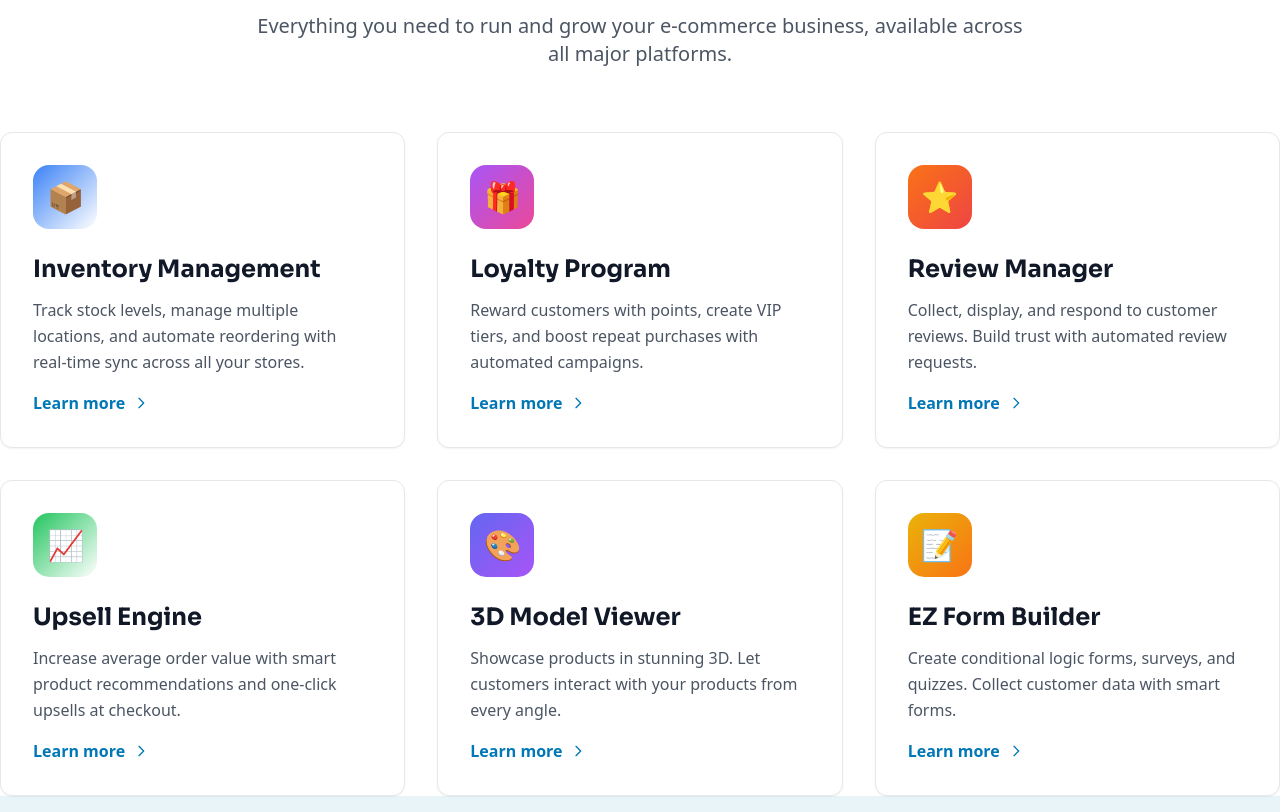
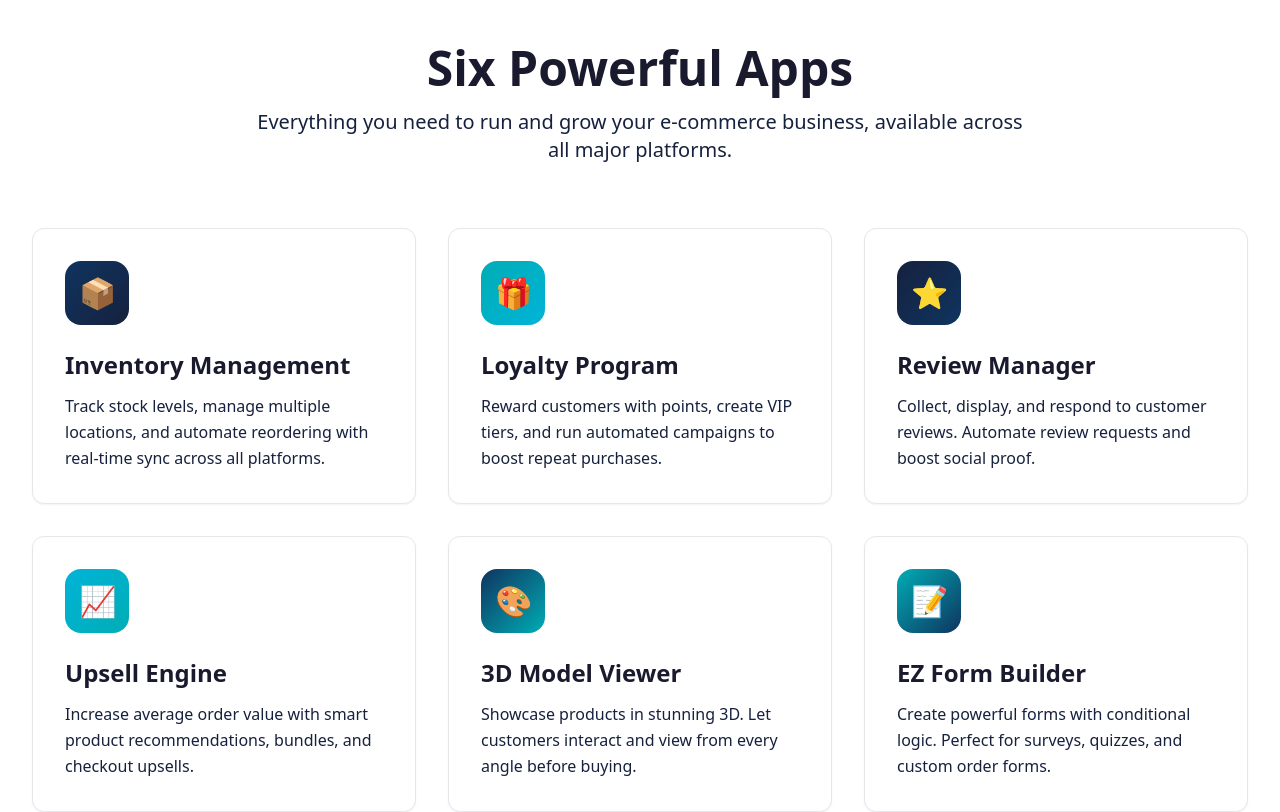
Before and after one commit to Sesarch/ezapps-saas, a Next.js app in the folder main-site/: page / in a window 1280 px wide. Shown: the part 1712-2524 px from the top of the page. Built offline with nearby package versions, Linux system fonts and the light colour scheme.

Commit message:
Update Features.tsx

```diff
--- a/main-site/src/components/Features.tsx
+++ b/main-site/src/components/Features.tsx
@@ -5,82 +5,75 @@ export default function Features() {
     {
       icon: '📦',
       title: 'Inventory Management',
-      description: 'Track stock levels, manage multiple locations, and automate reordering with real-time sync across all your stores.',
-      color: 'from-blue-500 to-cyan-500',
+      description: 'Track stock levels, manage multiple locations, and automate reordering with real-time sync across all platforms.',
+      gradient: 'from-deepblue to-navy',
     },
     {
       icon: '🎁',
       title: 'Loyalty Program',
-      description: 'Reward customers with points, create VIP tiers, and boost repeat purchases with automated campaigns.',
-      color: 'from-purple-500 to-pink-500',
+      description: 'Reward customers with points, create VIP tiers, and run automated campaigns to boost repeat purchases.',
+      gradient: 'from-teal to-cyan',
     },
     {
       icon: '⭐',
       title: 'Review Manager',
-      description: 'Collect, display, and respond to customer reviews. Build trust with automated review requests.',
-      color: 'from-orange-500 to-red-500',
+      description: 'Collect, display, and respond to customer reviews. Automate review requests and boost social proof.',
+      gradient: 'from-navy to-deepblue',
     },
     {
       icon: '📈',
       title: 'Upsell Engine',
-      description: 'Increase average order value with smart product recommendations and one-click upsells at checkout.',
-      color: 'from-green-500 to-teal-500',
+      description: 'Increase average order value with smart product recommendations, bundles, and checkout upsells.',
+      gradient: 'from-cyan to-teal',
     },
     {
       icon: '🎨',
       title: '3D Model Viewer',
-      description: 'Showcase products in stunning 3D. Let customers interact with your products from every angle.',
-      color: 'from-indigo-500 to-purple-500',
+      description: 'Showcase products in stunning 3D. Let customers interact and view from every angle before buying.',
+      gradient: 'from-deepblue to-teal',
     },
     {
       icon: '📝',
       title: 'EZ Form Builder',
-      description: 'Create conditional logic forms, surveys, and quizzes. Collect customer data with smart forms.',
-      color: 'from-yellow-500 to-orange-500',
+      description: 'Create powerful forms with conditional logic. Perfect for surveys, quizzes, and custom order forms.',
+      gradient: 'from-teal to-deepblue',
     },
   ]
 
   return (
-    <section id="features" className="section-padding bg-white">
-      <div className="container-custom">
-        {/* Section Header */}
+    <section id="features" className="py-24 bg-white">
+      <div className="max-w-7xl mx-auto px-4 sm:px-6 lg:px-8">
+        {/* Header */}
         <div className="text-center max-w-3xl mx-auto mb-16">
-          <h2 className="text-4xl md:text-5xl font-display font-bold text-gray-900 mb-4">
+          <h2 className="text-4xl md:text-5xl font-bold text-dark mb-4">
             Six Powerful Apps
           </h2>
-          <p className="text-xl text-gray-600">
+          <p className="text-xl text-navy">
             Everything you need to run and grow your e-commerce business, available across all major platforms.
           </p>
         </div>
 
         {/* Features Grid */}
         <div className="grid grid-cols-1 md:grid-cols-2 lg:grid-cols-3 gap-8">
-          {features.map((feature, index) => (
+          {features.map((feature) => (
             <div
               key={feature.title}
-              className="group card p-8 hover:scale-105 transition-all duration-300 animate-slide-up"
-              style={{ animationDelay: `${index * 0.1}s` }}
+              className="group bg-white rounded-xl border border-gray-200 shadow-sm hover:shadow-lg transition-all duration-300 p-8 hover:-translate-y-1"
             >
               {/* Icon */}
-              <div className={`w-16 h-16 rounded-2xl bg-gradient-to-br ${feature.color} flex items-center justify-center text-3xl mb-6 group-hover:scale-110 transition-transform duration-300`}>
+              <div className={`w-16 h-16 rounded-2xl bg-gradient-to-br ${feature.gradient} flex items-center justify-center text-3xl mb-6 group-hover:scale-110 transition-transform duration-300`}>
                 {feature.icon}
               </div>
 
-              {/* Content */}
-              <h3 className="text-2xl font-bold text-gray-900 mb-3 font-display">
+              {/* Title */}
+              <h3 className="text-2xl font-bold text-dark mb-3">
                 {feature.title}
               </h3>
-              <p className="text-gray-600 leading-relaxed">
+
+              {/* Description */}
+              <p className="text-navy leading-relaxed">
                 {feature.description}
               </p>
-
-              {/* Learn More Link */}
-              <button className="mt-4 text-primary-600 font-semibold flex items-center space-x-2 group-hover:space-x-3 transition-all duration-200">
-                <span>Learn more</span>
-                <svg className="w-4 h-4" fill="none" stroke="currentColor" viewBox="0 0 24 24">
-                  <path strokeLinecap="round" strokeLinejoin="round" strokeWidth={2} d="M9 5l7 7-7 7" />
-                </svg>
-              </button>
             </div>
           ))}
         </div>
```
